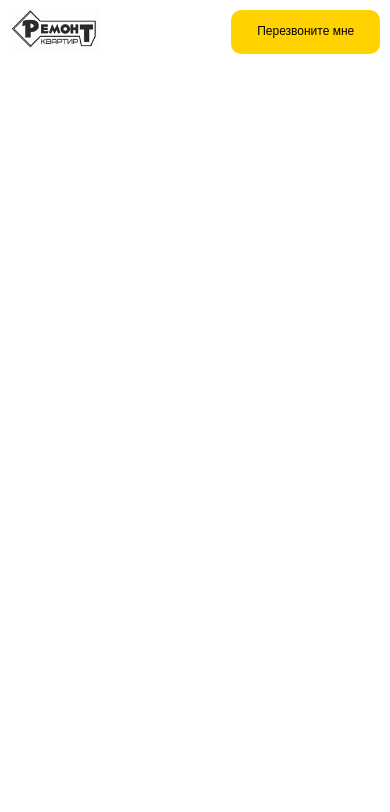
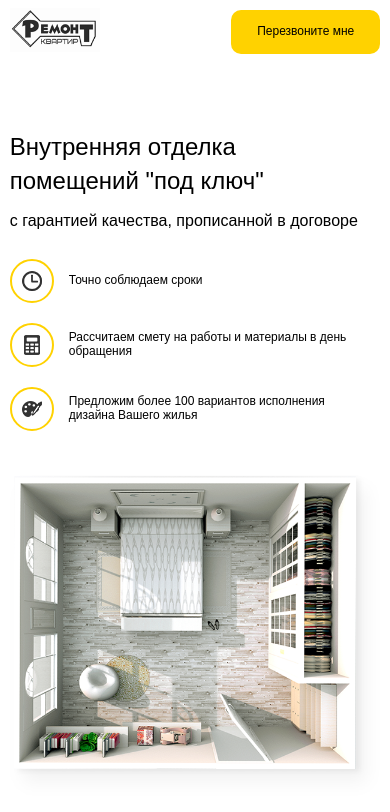
Before and after one commit to AntonyCoder/repair, a plain HTML site: page src/index.html in a window 390 px wide. Drawn offline with Linux system fonts and the light colour scheme.

Commit message:
Сверстан блок hero

```diff
--- a/src/index.html
+++ b/src/index.html
@@ -34,6 +34,53 @@
     <!-- /.container -->
   </nav>
   <!-- /.navbar -->
+
+
+  <main>
+    <section class="hero">
+      <div class="container">
+        <div class="hero-block">
+          <div class="hero-text">
+            <h1 class="hero-text__title">
+              Внутренняя отделка помещений "под ключ"
+            </h1>
+            <div class="hero-text__subtitle">
+              с гарантией качества, прописанной в договоре
+            </div>
+            <ul class="hero-list">
+              <li class="hero-list__item">
+                <div class="hero-list__image">
+                  <img src="img/hero/clock.png" alt="clock">
+                </div>
+                <span class="hero-list__text">Точно соблюдаем сроки</span>
+              </li>
+              <li class="hero-list__item">
+                <div class="hero-list__image">
+                  <img src="img/hero/calculator.png" alt="calculator">
+                </div>
+                <span class="hero-list__text">Рассчитаем смету на работы и материалы в день обращения</span>
+              </li>
+              <li class="hero-list__item">
+                <div class="hero-list__image">
+                  <img src="img/hero/paint-board.png" alt="paint-board">
+                </div>
+                <span class="hero-list__text">Предложим более 100 вариантов исполнения дизайна Вашего жилья</span>
+              </li>
+            </ul>
+          </div>
+          <!-- /.hero-text -->
+          <div class="hero-image">
+            <img src="img/hero-image.png" alt="План квартиры">
+          </div>
+          <!-- /.hero-image -->
+        </div>
+        <!-- /.hero-block -->
+      </div>
+      <!-- /.container -->
+    </section>
+    <!-- /.hero -->
+
+  </main>
 </body>
 
 </html>
--- /dev/null
+++ b/src/sass/blocks/_hero.sass
@@ -0,0 +1,60 @@
+.hero
+  padding: 50px 0
+  &-block
+    display: flex
+  &-text
+    flex-basis: 45%
+    padding-right: 120px
+    &__title
+      line-height: 55px
+      font-size: 41px
+      font-weight: 400
+      margin-bottom: 50px
+    &__subtitle
+      display: inline-block
+      font-weight: 400
+      font-size: 20px
+      margin-bottom: 69px
+  &-list
+    margin: 0
+    padding: 0
+    &__item
+      display: flex
+      align-items: center
+      margin-bottom: 30px
+    &__image
+      flex-basis: 40px
+      height: 40px
+      border: 2px solid $main-color
+      display: flex
+      justify-content: center
+      align-items: center
+      border-radius: 50%
+      margin-right: 30px
+    &__text
+      max-width: 300px
+@media (max-width: 1200px)
+  .hero
+    &-block
+      flex-direction: column
+    &-list
+      margin-bottom: 44px
+    &-text
+      padding-right: 10px
+@media (max-width: 768px)
+  .hero
+    &-text
+      &__title
+        font-size: 24px
+        line-height: 1.4
+        margin-bottom: 15px
+      &__subtitle
+        font-size: 16px
+        margin-bottom: 28px
+    &-list
+      &__text
+        font-size: 12px
+      &__item
+        margin-bottom: 20px
+      &__image
+        margin-right: 15px
--- a/src/sass/style.sass
+++ b/src/sass/style.sass
@@ -2,3 +2,5 @@
 @import 'interface'
 /* Импорт стилей шапки*/
 @import 'blocks/navbar'
+/* Стили для главного блока*/
+@import 'blocks/hero'
```
Also changed, not shown: src/css/style.css, src/img/hero-image.png (added), src/img/hero/calculator.png (added), src/img/hero/clock.png (added), src/img/hero/paint-board.png (added), 1 other file.
